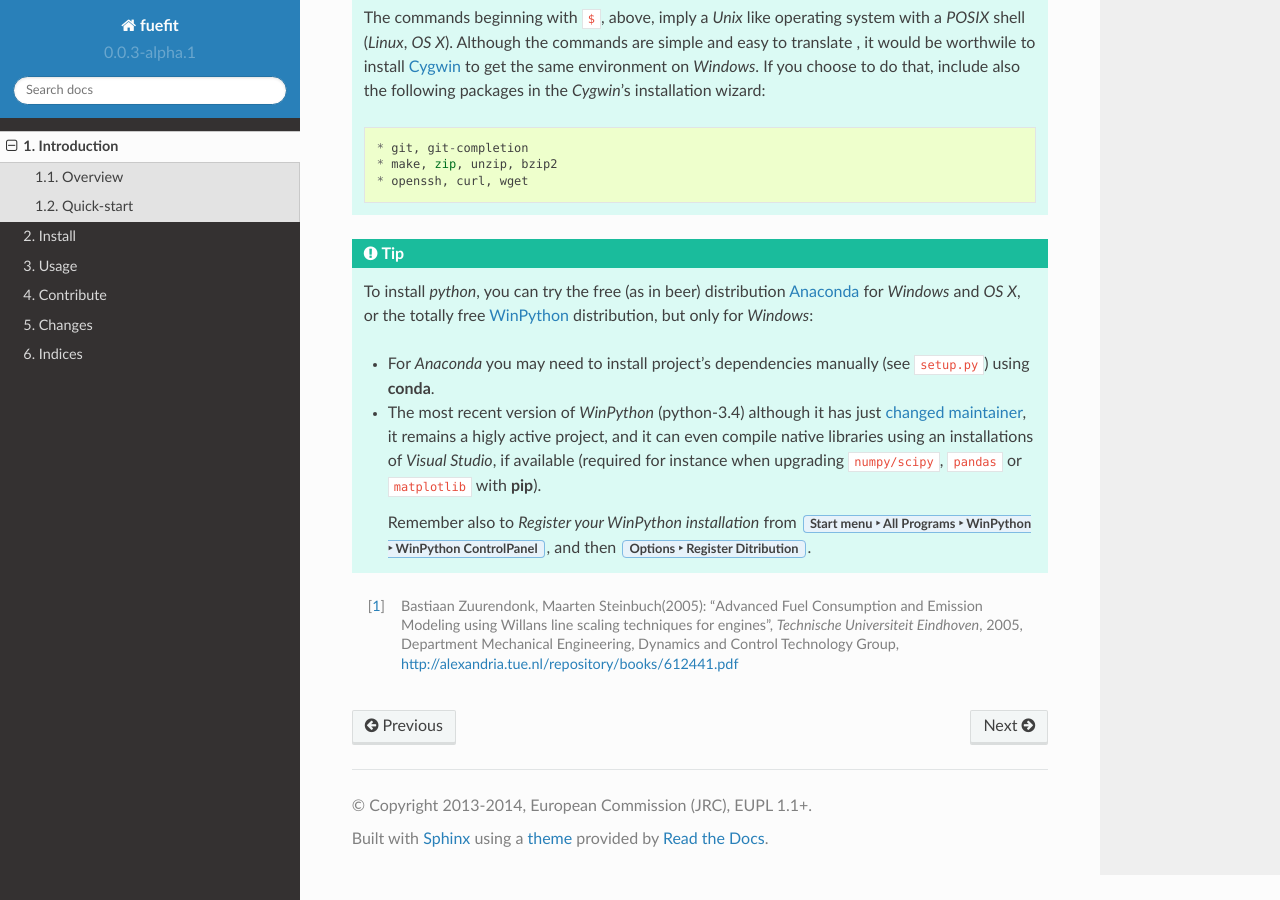
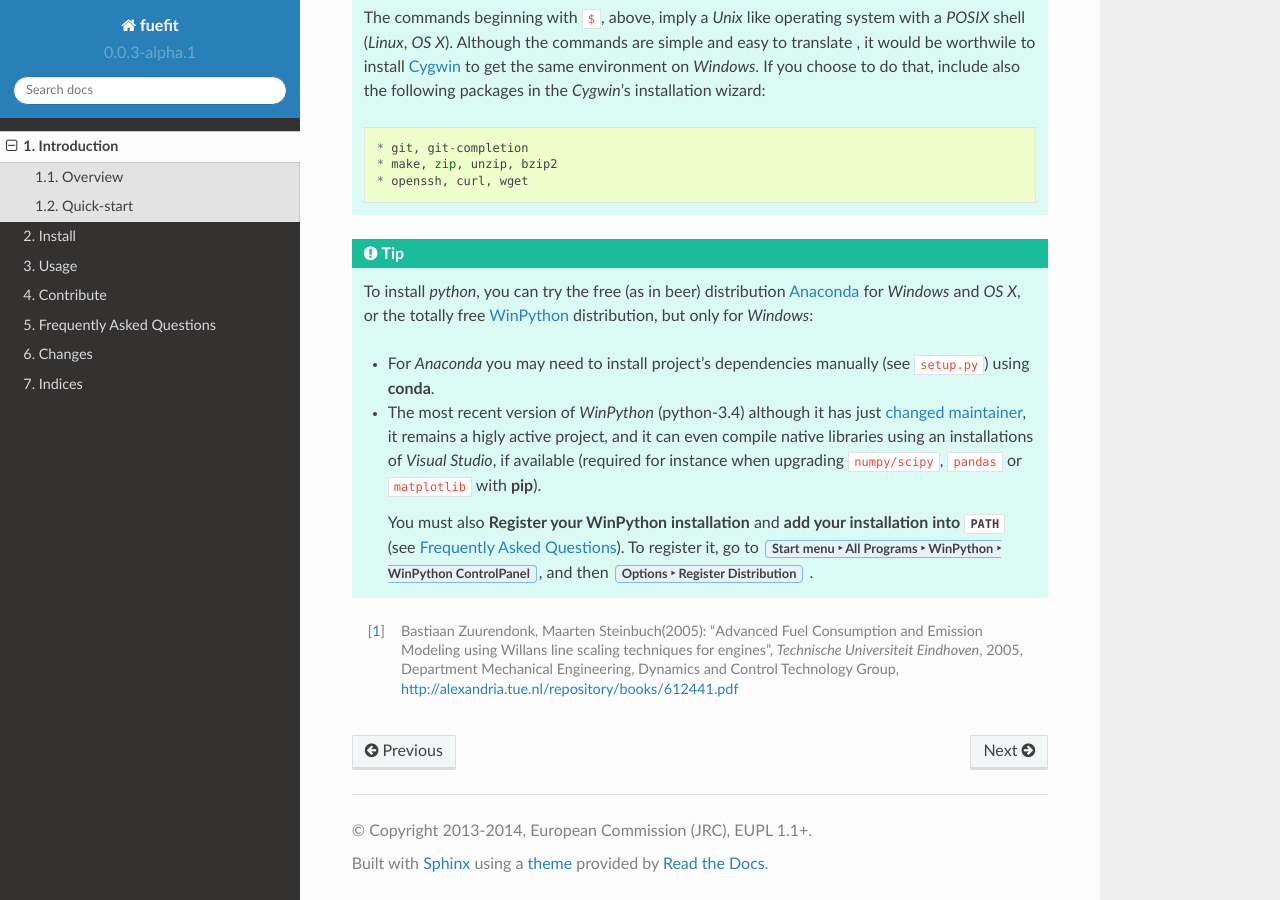
Before and after one commit to JRCSTU/fuefit, a Sphinx documentation site: the page built from Docs/intro.rst, in a window 1280 px wide and 900 px high, scrolled down 1652 px. Built offline with Sphinx 7.4.7 and the Read the Docs theme 2.0.0, drawn with Linux system fonts in a browser that asks for light colours.

Commit message:
docs: Add FAQ.

```diff
--- a/Docs/index.rst
+++ b/Docs/index.rst
@@ -9,6 +9,7 @@
     install
     usage
     contribute
+    faq
     CHANGES
     indices
 
--- a/README.rst
+++ b/README.rst
@@ -115,9 +115,10 @@ with :program:`python.exe` in its :envvar:`PATH`) and try the following commands
       *Visual Studio*, if available
       (required for instance when upgrading ``numpy/scipy``, ``pandas`` or ``matplotlib`` with :command:`pip`).
 
-      Remember also to *Register your WinPython installation* from
-      :menuselection:`Start menu --> All Programs --> WinPython --> WinPython ControlPanel`, and then
-      :menuselection:`Options --> Register Ditribution`.
+      You must also **Register your WinPython installation** and
+      **add your installation into** :envvar:`PATH` (see :doc:`faq`).
+      To register it, go to :menuselection:`Start menu --> All Programs --> WinPython --> WinPython ControlPanel`, and then
+      :menuselection:`Options --> Register Distribution` .
 
 
 .. _before-install:
--- a/setup.py
+++ b/setup.py
@@ -72,6 +72,7 @@ setup(
     author="Kostis Anagnostopoulos @ European Commission (JRC)",
     author_email="ankostis@gmail.com",
     url="https://github.com/ankostis/fuefit",
+    download_url = "https://pypi.python.org/pypi/fuefit",
     license = "European Union Public Licence 1.1 or later (EUPL 1.1+)",
     keywords = [
          "automotive", "vehicle", "vehicles", "car", "cars", "fuel", "consumption",
@@ -97,6 +98,7 @@ setup(
         "Topic :: Software Development :: Libraries :: Python Modules",
     ],
     packages=['fuefit', 'fuefit.test', 'fuefit.excel'],
+    package_data={'fuefit': ['docs'],},
 #    extras_require = {
 #        'Docs':  ['sphinx >= 1.2'],
 #    },
```
Also changed, not shown: Docs/faq.rst (added, +76 -0 lines).
